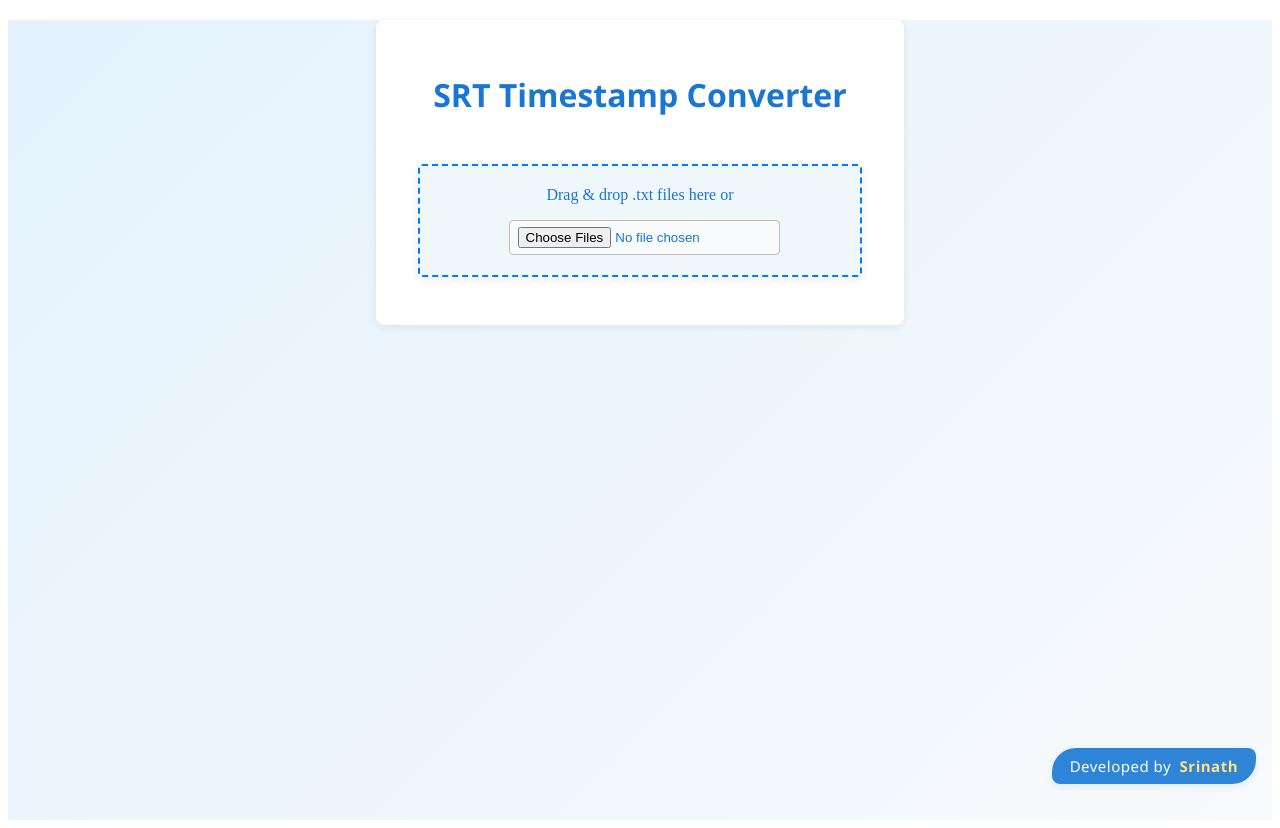
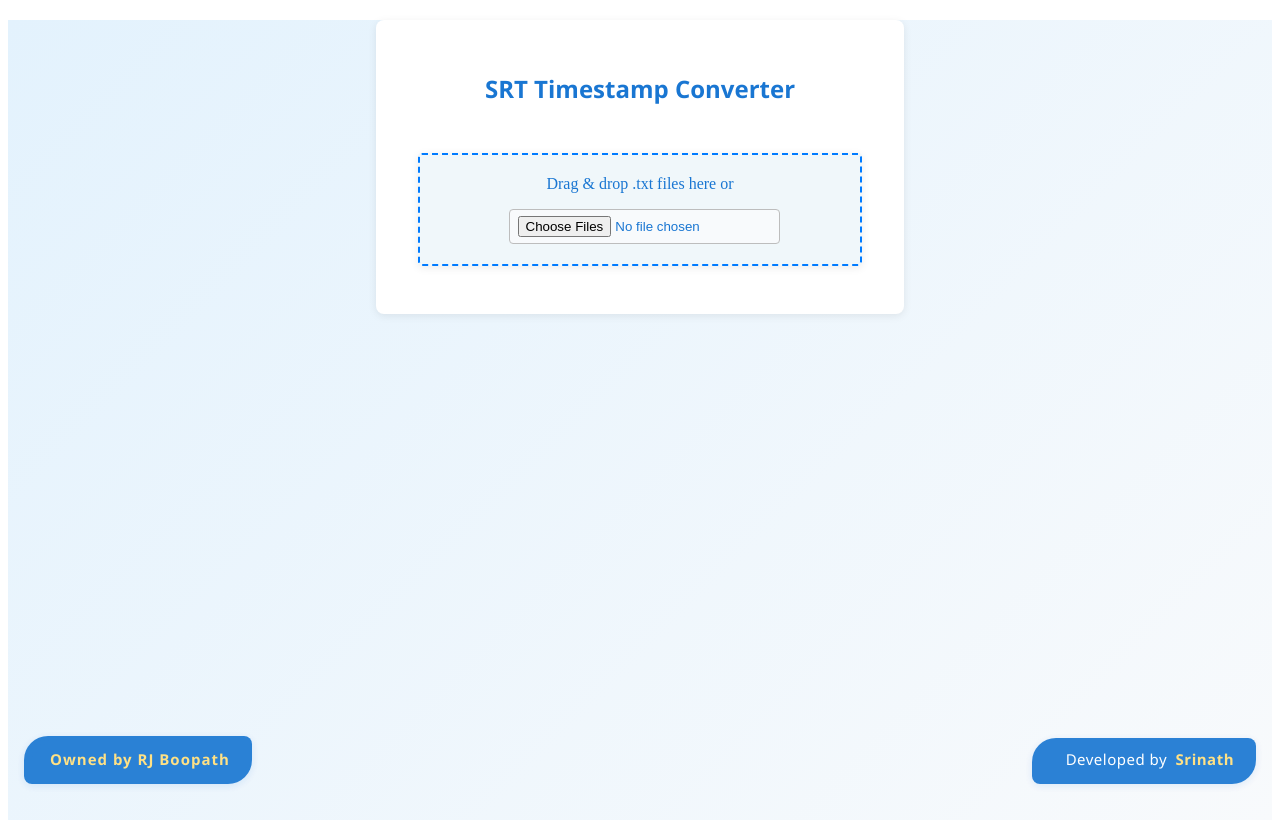
Before and after one commit to srinath8754/srtTimeConverter, an Angular app: page / in a window 1280 px wide. Built offline with nearby package versions, Linux system fonts and the light colour scheme.

Commit message:
Add condition
update milli second

```diff
--- a/src/app/app.component.css
+++ b/src/app/app.component.css
@@ -99,19 +99,32 @@ button:hover {
 
 .footer-signature {
   position: fixed;
-  right: 24px;
   bottom: 16px;
   background: rgba(25, 118, 210, 0.95);
   color: #fff;
-  padding: 8px 18px;
+  padding: 10px 22px 14px 22px;
   border-radius: 24px 8px 24px 8px;
   font-size: 15px;
   font-family: 'Segoe UI', Arial, sans-serif;
   box-shadow: 0 2px 8px rgba(25, 118, 210, 0.12);
   z-index: 1000;
   letter-spacing: 0.5px;
-  opacity: 0.95;
-  transition: background 0.2s;
+  opacity: 0.97;
+  min-width: 180px;
+  line-height: 1.5;
+}
+
+.footer-signature {
+  right: 24px;
+  text-align: right;
+}
+
+.footer-signature.footer-left {
+  left: 24px;
+  right: auto;
+  text-align: left;
+  background: rgba(25, 118, 210, 0.95);
+  color: #fff;
 }
 
 .footer-signature span {
@@ -120,9 +133,44 @@ button:hover {
   color: #ffe082;
 }
 
-.footer-signature:hover {
+.footer-owned {
+  display: block;
+  font-size: 15px;
+  font-weight: 700;
+  color: #ffe082;
+  margin-top: 2px;
+  letter-spacing: 1px;
+  background: none;
+  padding: 0;
+  border-radius: 0;
+  box-shadow: none;
+  text-shadow: none;
+}
+
+.footer-signature:hover, .footer-signature.footer-left:hover {
   background: #1565c0;
   opacity: 1;
+}
+
+.company-title {
+  font-family: 'Segoe UI', Arial, sans-serif;
+  font-size: 1.25rem;
+  font-weight: 700;
+  color: #fff;
+  background: linear-gradient(90deg, #1976d2 60%, #43cea2 100%);
+  padding: 8px 32px;
+  border-radius: 24px 8px 24px 8px;
+  margin: 0 auto 18px auto;
+  display: inline-block;
+  letter-spacing: 2px;
+  box-shadow: 0 2px 8px rgba(25, 118, 210, 0.10);
+  text-shadow: 0 1px 2px rgba(0,0,0,0.08);
+  transition: background 0.2s, color 0.2s;
+}
+
+.company-title:hover {
+  background: linear-gradient(90deg, #43cea2 0%, #1976d2 100%);
+  color: #ffe082;
 }
 
 @media (max-width: 600px) {
--- a/src/app/app.component.html
+++ b/src/app/app.component.html
@@ -1,5 +1,5 @@
 <div style="text-align:center; margin-top: 20px;">
-  <h1>SRT Timestamp Converter</h1>
+  <h2>SRT Timestamp Converter</h2>
   <div
     class="drop-zone"
     (drop)="onDrop($event)"
@@ -33,5 +33,8 @@
 </div>
 
 <footer class="footer-signature" style="text-align:right; margin-top: 20px;">
-  Developed by <span>Srinath</span>
+  Developed by <span>Srinath</span><br>
 </footer>
+<footer class="footer-signature footer-left">
+  <span class="footer-owned">Owned by RJ Boopath</span>
+</footer>
--- a/src/app/app.component.ts
+++ b/src/app/app.component.ts
@@ -27,9 +27,11 @@ export class AppComponent {
   }
 
   convertSrtTimestamps(content: string): string {
-    // Only convert timestamps in mm:ss,ms format (not already hh:mm:ss,ms)
-    // Matches timestamps at the start of a line or after a space, not preceded by a digit and colon
-    return content.replace(/(?<!\d:)\b(\d{2}):(\d{2}),(\d{3})\b/g, (match, mm, ss, ms) => {
+    // Convert mm:ss,ms (ms 1-3 digits) to hh:mm:ss,ms (pad ms to 3 digits, but if ms is 1 digit, pad with two zeros; if 2 digits, pad with one zero)
+    return content.replace(/(?<!\d:)(\d{2}):(\d{2}),(\d{1,3})\b/g, (match, mm, ss, ms) => {
+      if (ms.length === 1) ms = ms + '00';
+      else if (ms.length === 2) ms = ms + '0';
+      // if ms.length === 3, leave as is
       return `00:${mm}:${ss},${ms}`;
     });
   }
```
